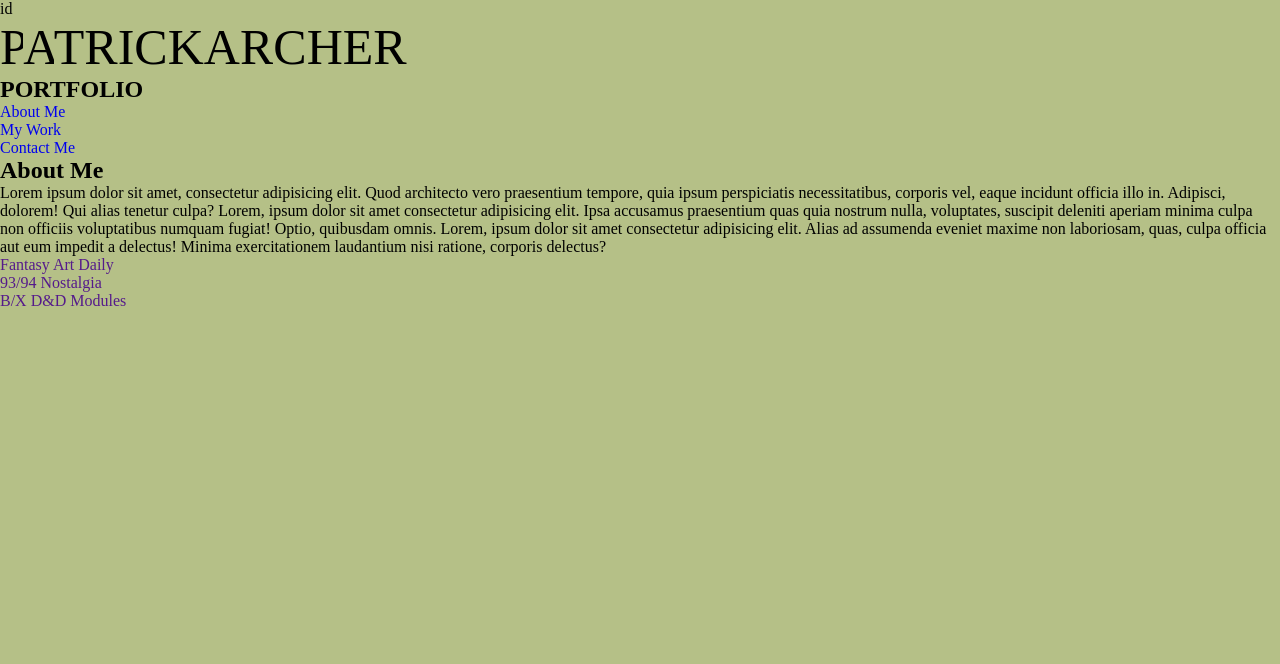
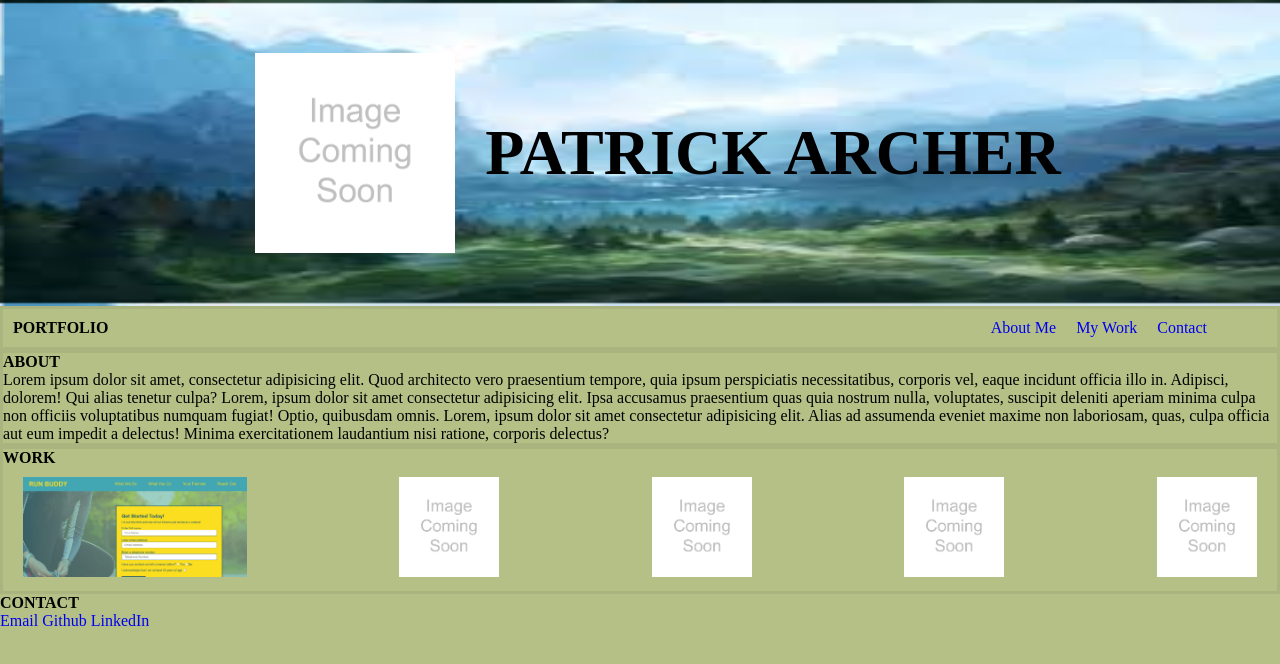
Before and after one commit to patrickarcher414/portfolio, a plain HTML site: page index.html in a window 1280 px wide. Drawn offline with Linux system fonts and the light colour scheme.

Commit message:
add hero-bg

```diff
--- a/assets/style.css
+++ b/assets/style.css
@@ -3,31 +3,80 @@
     margin: 0;
     text-decoration: none;
     list-style: none;
-    background: var(--main-bg-color);
+    background-color: var(--main-bg-color);
     font-family: 'Alegreya Medium 500', serif;
+    font-size: 100%;
 }
 :root {
     --main-bg-color: #b5c087;
     --main-border-color: #3d4631;
 }
-.hero {
-
-    display: flex;
+.hero-image {
+    background-image: url("./images/hero-bg.jpg");
+    height: 300px;
+    width: 100%;
+    border: 3px solid #1111;
+    background-position: center;
     background-size: cover;
     background-size: 100% 100%;
-    font-size: 50px;
+    display: flex;
+    flex-wrap: wrap;
+    justify-content: center;
+    align-items: center;
 }
-.hero h1 {
-    background: var(--main-bg-color);
+.hero-image img {
+    height: 200px;
+    margin: 30px;
+}
+.hero-text {
     display: flex;
+    flex-wrap: wrap;
+    justify-content: center;
+    align-items: center;
+    font-size: 4em;
+    background: none;
+}
+.name-text {
+    background: none;
+}
+header {
+    border: 3px solid #1111;
+}
+header nav {
+    display: flex;
+    flex-wrap: wrap;
     justify-content: space-between;
+    align-items: center;
+}
+header nav h2 {
+    margin: 0 10px;
+}
+.links {
+    display: flex;
+    padding: 0 60px;
+}
+.links li {
+    display: flex;
     flex-wrap: wrap;
+    margin: 10px;
 }
-.header h2 li {
-    font-family: 'Alegreya', serif;
-    font-style: bold;
+#about {
+    border: 3px solid #1111;
+}
+#work {
+    border: 3px solid #1111;
+}
+#run-buddy img {
+    height: 150px;
+}
+#work img {
+    height: 100px;
+    margin: 10px 20px;
+}
+.work-gallery {
     display: flex;
-    align-items: space-between;
+    flex-wrap: wrap;
+    justify-content: space-between;
 }
 
 @font-face {
@@ -37,4 +86,4 @@
     font-display: swap;
     src: url(https://fonts.gstatic.com/s/alegreya/v26/4UacrEBBsBhlBjvfkQjt71kZfyBzPgNGxBU4-6qj.woff2) format('woff2');
     unicode-range: U+0000-00FF, U+0131, U+0152-0153, U+02BB-02BC, U+02C6, U+02DA, U+02DC, U+2000-206F, U+2074, U+20AC, U+2122, U+2191, U+2193, U+2212, U+2215, U+FEFF, U+FFFD;
-  }
+}
--- a/index.html
+++ b/index.html
@@ -1,4 +1,4 @@
-id  <!DOCTYPE html>
+<!DOCTYPE html>
 <html lang="en">
 <head>
     <meta charset="UTF-8">
@@ -11,35 +11,62 @@ id  <!DOCTYPE html>
    <title>Portfolio</title>
 </head>
 <body>
-    <div class="hero">
-        <p>
-            <span>P</span><span>A</span><span>T</span><span>R</span><span>I</span><span>C</span><span>K</span><span>A</span><span>R</span><span>C</span><span>H</span><span>E</span><span>R</span>
-        </p>
+    <div class="hero-image">
+        <div class="hero-text">
+            <img src="assets/images/placeholder.png" alt="">
+            <h1 class="name-text">PATRICK ARCHER</h1>
+        </div>
     </div>
 
-    <header class="header">
+    <header>
         <nav>
+            <h2>PORTFOLIO</h2>
+
             <ul class="links">
-                <h2>PORTFOLIO</h2>
-                <li><a href="#about-me">About Me</a></li>
-                <li><a href="#my-work">My Work</a></li>
-                <li><a href="#contact-me">Contact Me</a></li>
+                <li><a href="#about">About Me</a></li>
+                <li><a href="#work">My Work</a></li>
+                <li><a href="#contact">Contact</a></li>
             </ul>
         </nav>
     </header>
-    <section id="about-me" class="about">
-        <h2>About Me</h2>
+
+    <section id="about">
+        <h3>ABOUT</h3>
         <p>Lorem ipsum dolor sit amet, consectetur adipisicing elit. Quod architecto vero praesentium tempore, quia ipsum perspiciatis necessitatibus, corporis vel, eaque incidunt officia illo in. Adipisci, dolorem! Qui alias tenetur culpa? Lorem, ipsum dolor sit amet consectetur adipisicing elit. Ipsa accusamus praesentium quas quia nostrum nulla, voluptates, suscipit deleniti aperiam minima culpa non officiis voluptatibus numquam fugiat! Optio, quibusdam omnis. Lorem, ipsum dolor sit amet consectetur adipisicing elit. Alias ad assumenda eveniet maxime non laboriosam, quas, culpa officia aut eum impedit a delectus! Minima exercitationem laudantium nisi ratione, corporis delectus?</p>
     </section>
-    <section id="my-work" class="work">
-        <ul>
-            <li><img id="name-1" src="" alt=""><a href="">Fantasy Art Daily</a></li>
-            <label for="name-1"></label>
-            <li><img id="name-2" src="" alt=""><a href="">93/94 Nostalgia</a></li>
-            <label for="name-2"></label>
-            <li><img id="name-3" src="" alt=""><a href="">B/X D&D Modules</a></li>
-            <label for="name-3"></label>
-        </ul>
+
+    <section id="work">
+
+        <h3>WORK</h3>
+
+        <div class="work-gallery">
+            <a href="https://patrickarcher414.github.io/run-buddy/" id="run-buddy">
+                <img src="assets/images/run-buddy.JPG" alt="">
+            </a>
+
+            <a href="_blank" id="coming-soon">
+                <img src="assets/images/placeholder.png" alt="coming soon">
+            </a>
+
+            <a href="_blank" id="coming-soon2">
+                <img src="assets/images/placeholder.png" alt="coming soon">
+            </a>
+
+            <a href="_blank" id="coming-soon3">
+                <img src="assets/images/placeholder.png" alt="coming soon">
+            </a>
+
+            <a href="_blank" id="coming-soon4">
+                <img src="assets/images/placeholder.png" alt="coming soon">
+            </a>
+
+        </div>
+    </section>
+    <section id="contact">
+        <h3>CONTACT</h3>
+        <a href="mailto:patrickarcher414@gmail.com">Email</a>
+        <a href="https://github.com/patrickarcher414">Github</a>
+        <a href="https://www.linkedin.com/in/patrick-archer-737027232">LinkedIn</a>
     </section>
 </body>
 </html>
```
Also changed, not shown: assets/images/forest.jpg (renamed from forest.jpg), assets/images/hero-bg.jpg (added), assets/images/placeholder.png (added), assets/images/run-buddy.JPG (added).
